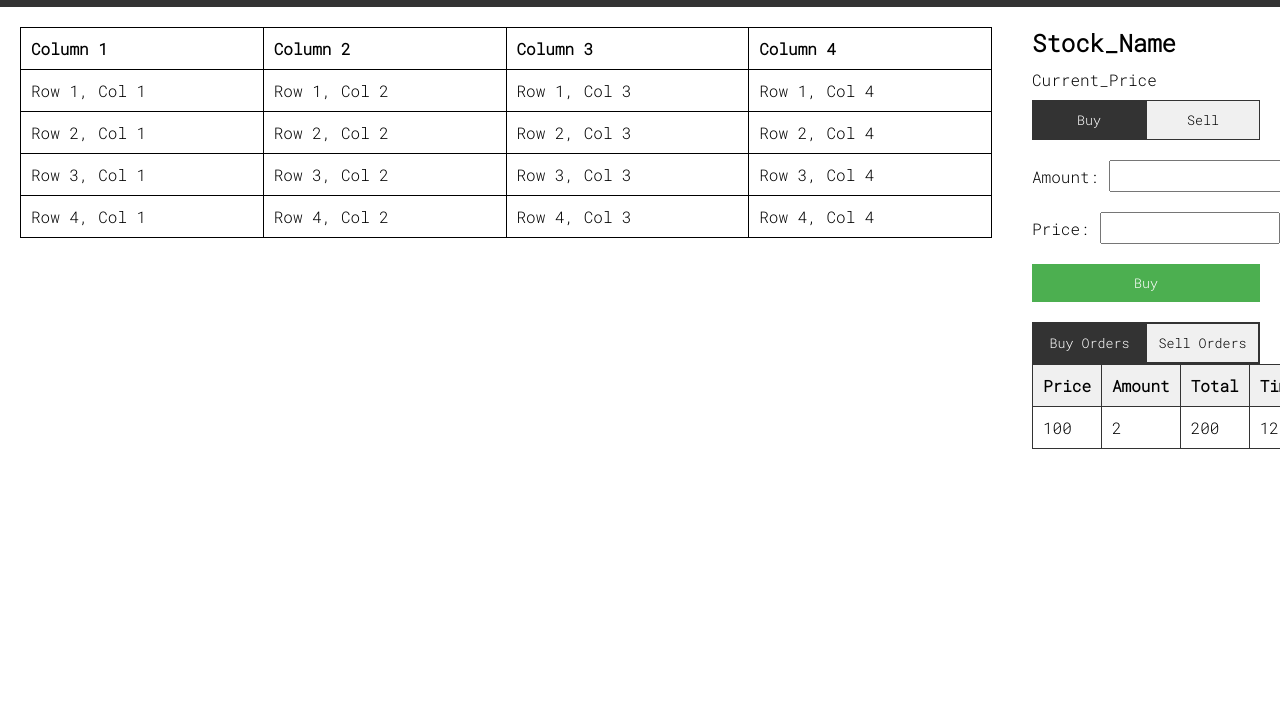
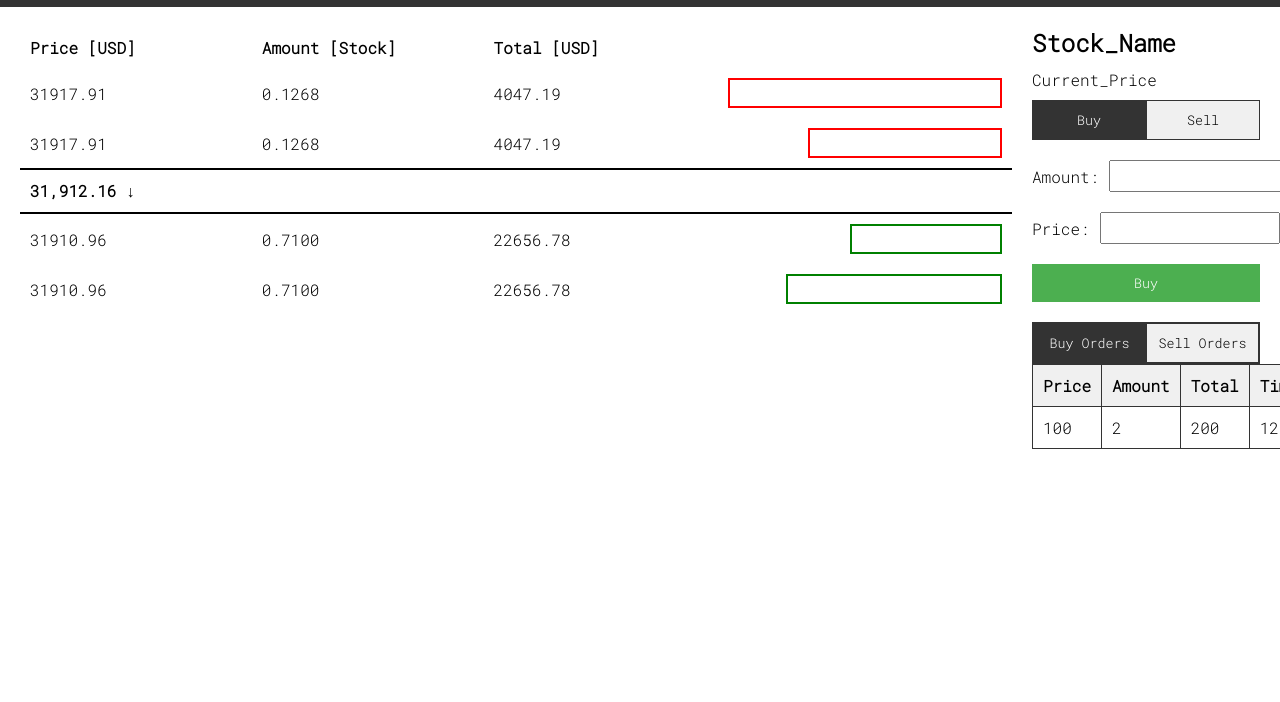
Before and after one commit to ddd-cmbck/order_book, a website built with Vite: page index.html in a window 1280 px wide. Shown: the part 45-747 px from the top of the page. Built offline with nearby package versions, Linux system fonts and the light colour scheme.

Commit message:
Updated table inside the main

```diff
--- a/index.html
+++ b/index.html
@@ -26,40 +26,61 @@
     <table>
       <thead>
       <tr>
-        <th>Column 1</th>
-        <th>Column 2</th>
-        <th>Column 3</th>
-        <th>Column 4</th>
+        <th>Price [USD]</th>
+        <th>Amount [Stock]</th>
+        <th>Total [USD]</th>
+        <th></th>
       </tr>
       </thead>
-      <tbody>
-      <tr>
-        <td>Row 1, Col 1</td>
-        <td>Row 1, Col 2</td>
-        <td>Row 1, Col 3</td>
-        <td>Row 1, Col 4</td>
+      <tbody id="order-book">
+      <tr class="sell-row">
+        <td class="price sell-price">31917.91</td>
+        <td>0.1268</td>
+        <td>4047.19</td>
+        <td>
+          <div class="bar-container">
+            <div class="bar sell-bar" style="width: 99%;"></div>
+          </div>
+        </td>
       </tr>
-      <tr>
-        <td>Row 2, Col 1</td>
-        <td>Row 2, Col 2</td>
-        <td>Row 2, Col 3</td>
-        <td>Row 2, Col 4</td>
+      <tr class="sell-row">
+        <td class="price sell-price">31917.91</td>
+        <td>0.1268</td>
+        <td>4047.19</td>
+        <td>
+          <div class="bar-container">
+            <div class="bar sell-bar" style="width: 70%;"></div>
+          </div>
+        </td>
       </tr>
-      <tr>
-        <td>Row 3, Col 1</td>
-        <td>Row 3, Col 2</td>
-        <td>Row 3, Col 3</td>
-        <td>Row 3, Col 4</td>
+      <tr class="divider-row">
+        <td colspan="4" class="average-price">31,912.16 ↓</td>
       </tr>
-      <tr>
-        <td>Row 4, Col 1</td>
-        <td>Row 4, Col 2</td>
-        <td>Row 4, Col 3</td>
-        <td>Row 4, Col 4</td>
+      <tr class="buy-row">
+        <td class="price buy-price">31910.96</td>
+        <td>0.7100</td>
+        <td>22656.78</td>
+        <td>
+          <div class="bar-container">
+            <div class="bar buy-bar" style="width: 55%;"></div>
+          </div>
+        </td>
+      </tr>
+      <tr class="buy-row">
+        <td class="price buy-price">31910.96</td>
+        <td>0.7100</td>
+        <td>22656.78</td>
+        <td>
+          <div class="bar-container">
+            <div class="bar buy-bar" style="width: 78%;"></div>
+          </div>
+        </td>
       </tr>
       </tbody>
     </table>
   </section>
+
+
   <section class="block2">
     <h2>Stock_Name</h2>
     <p>Current_Price</p>
--- a/public/styles/style.css
+++ b/public/styles/style.css
@@ -40,22 +40,59 @@ main {
     padding: 20px;
 }
 
-.table-section {
-    width: 80%;
-    padding-right: 20px;
-}
-
-table {
+.table-section table {
     width: 100%;
     border-collapse: collapse;
-}
-
-table, th, td {
-    border: 1px solid black;
+    table-layout: fixed;
 }
 
 th, td {
+    text-align: left;
     padding: 10px;
+}
+
+th:nth-child(1), td:nth-child(1),
+th:nth-child(2), td:nth-child(2),
+th:nth-child(3), td:nth-child(3) {
+    width: 1vw;
+}
+
+th:nth-child(4), td:nth-child(4) {
+    width: 2vw;
+}
+
+.bar-container {
+    position: relative;
+    height: 30px;
+}
+.bar {
+    position: absolute;
+    height: 30px;
+    top: 0;
+    background-color: transparent;
+    border: 2px solid;
+}
+
+.sell-bar {
+    border-color: red;
+    right: 0;
+}
+
+.buy-bar {
+    border-color: green;
+    right: 0;
+}
+
+.sell-row .bar-container,
+.buy-row .bar-container {
+    display: flex;
+    position: relative;
+}
+
+.divider-row .average-price {
+    font-weight: bold;
+    border-top: 2px solid black;
+    border-bottom: 2px solid black;
     text-align: left;
 }
 
```
